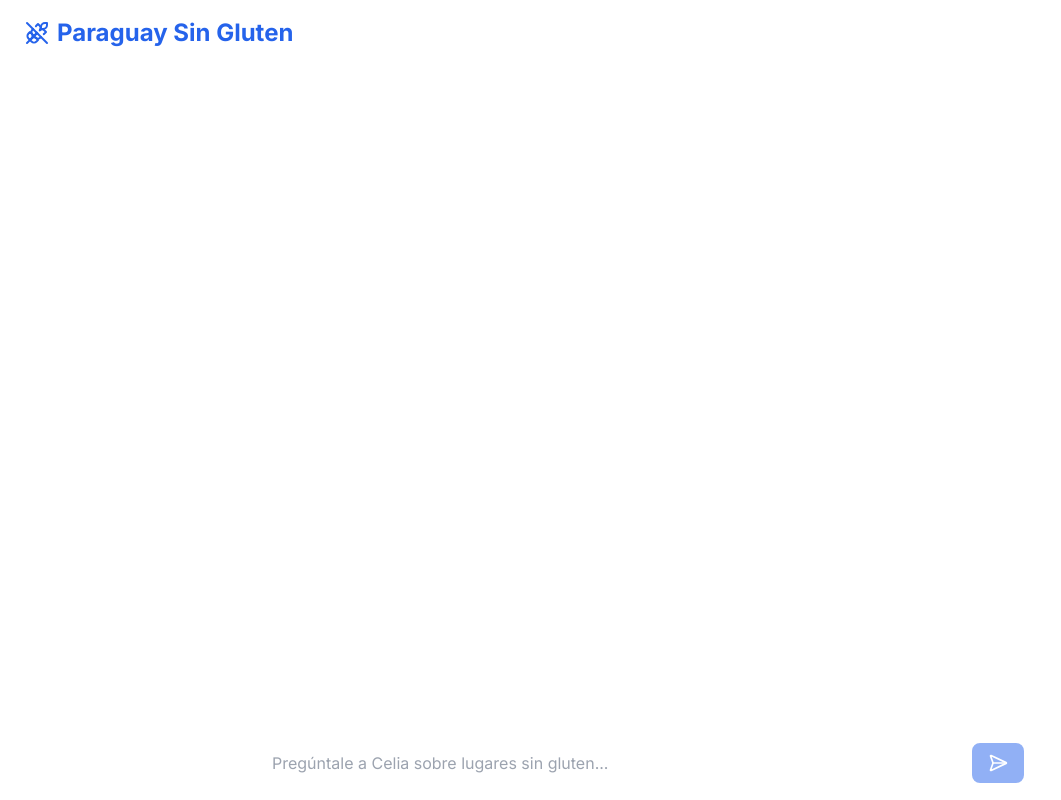
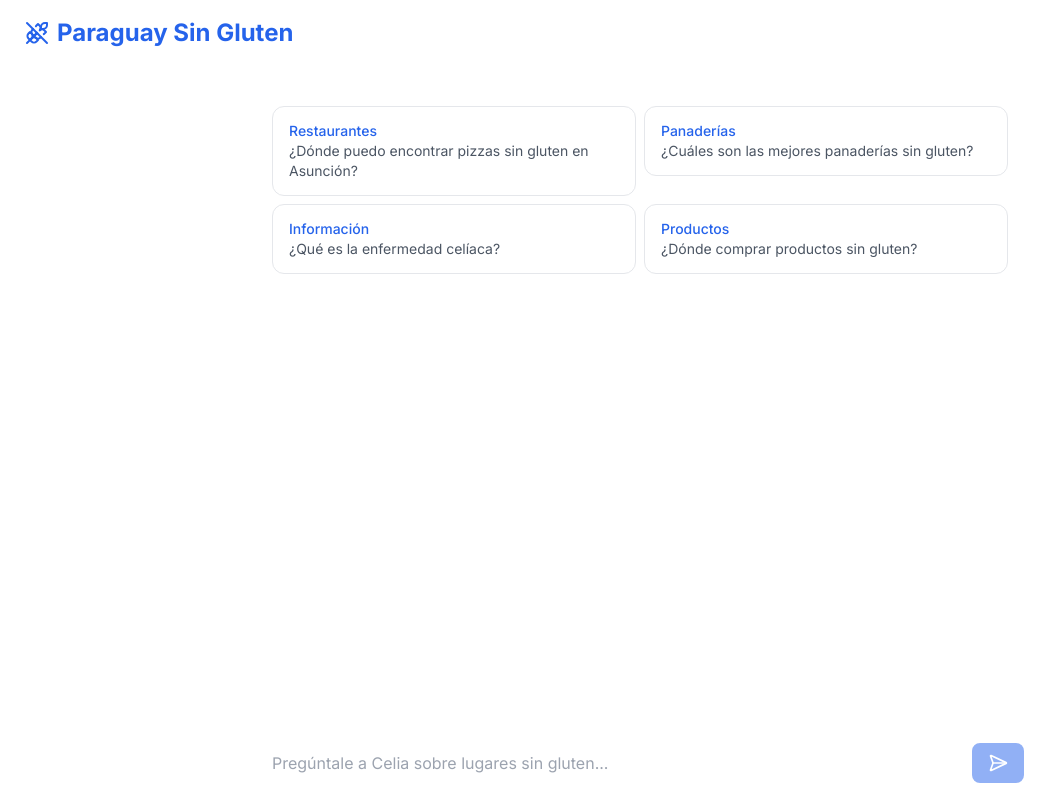
Before and after one commit to josebenitezg/gluten-free, a Next.js app: page /chat in a window 1280 px wide. Shown: the whole page, without its empty margins (0-1061 px from the left). Built offline with nearby package versions, Linux system fonts and the light colour scheme.

Commit message:
enhance chatbot

```diff
--- a/components/Chat.tsx
+++ b/components/Chat.tsx
@@ -3,6 +3,8 @@
 import { useChat } from 'ai/react';
 import { WheatOff, SendHorizontal, Loader2 } from 'lucide-react';
 import { useRouter } from 'next/navigation';
+import { SparklesIcon } from '@/components/icons';
+import { SuggestedActions } from '@/components/suggested-actions';
 
 interface ChatProps {
   id: string;
@@ -22,7 +24,7 @@ export function Chat({
   selectedModelId,
 }: ChatProps) {
   const router = useRouter();
-  const { messages, input, handleInputChange, handleSubmit, isLoading } = useChat({
+  const { messages, input, handleInputChange, handleSubmit, isLoading, append } = useChat({
     api: '/api/chat',
     id,
     initialMessages,
@@ -50,13 +52,21 @@ export function Chat({
       {/* Chat Messages */}
       <div className="flex-1 overflow-y-auto p-4 md:p-6">
         <div className="max-w-3xl mx-auto space-y-4">
-          {messages.map((message, index) => (
+          {messages.length === 0 ? (
+            <SuggestedActions chatId={id} append={append} />
+          ) : (
+            messages.map((message, index) => (
               <div
                 key={index}
-              className={`flex ${
+                className={`flex items-start gap-2 ${
                   message.role === 'user' ? 'justify-end' : 'justify-start'
                 }`}
               >
+                {message.role === 'assistant' && (
+                  <div className="flex-none w-6 h-6 rounded-full bg-blue-600/10 dark:bg-blue-500/10 flex items-center justify-center">
+                    <SparklesIcon size={14} className="text-blue-600 dark:text-blue-400" />
+                  </div>
+                )}
                 <div
                   className={`rounded-lg px-3 py-2 md:px-4 md:py-2 max-w-[85%] md:max-w-[80%] ${
                     message.role === 'user'
@@ -66,8 +76,14 @@ export function Chat({
                 >
                   {message.content}
                 </div>
+                {message.role === 'user' && (
+                  <div className="flex-none w-6 h-6 rounded-full bg-blue-600 flex items-center justify-center">
+                    <div className="text-white text-xs">Tú</div>
                   </div>
-          ))}
+                )}
+              </div>
+            ))
+          )}
         </div>
       </div>
 
--- /dev/null
+++ b/components/icons.tsx
@@ -0,0 +1,28 @@
+interface IconProps {
+  size?: number;
+  className?: string;
+}
+
+export const SparklesIcon = ({ size = 16, className }: IconProps) => (
+  <svg
+    height={size}
+    strokeLinejoin="round"
+    viewBox="0 0 16 16"
+    width={size}
+    className={className}
+    style={{ color: 'currentcolor' }}
+  >
+    <path
+      d="M2.5 0.5V0H3.5V0.5C3.5 1.60457 4.39543 2.5 5.5 2.5H6V3V3.5H5.5C4.39543 3.5 3.5 4.39543 3.5 5.5V6H3H2.5V5.5C2.5 4.39543 1.60457 3.5 0.5 3.5H0V3V2.5H0.5C1.60457 2.5 2.5 1.60457 2.5 0.5Z"
+      fill="currentColor"
+    />
+    <path
+      d="M14.5 4.5V5H13.5V4.5C13.5 3.94772 13.0523 3.5 12.5 3.5H12V3V2.5H12.5C13.0523 2.5 13.5 2.05228 13.5 1.5V1H14H14.5V1.5C14.5 2.05228 14.9477 2.5 15.5 2.5H16V3V3.5H15.5C14.9477 3.5 14.5 3.94772 14.5 4.5Z"
+      fill="currentColor"
+    />
+    <path
+      d="M8.40706 4.92939L8.5 4H9.5L9.59294 4.92939C9.82973 7.29734 11.7027 9.17027 14.0706 9.40706L15 9.5V10.5L14.0706 10.5929C11.7027 10.8297 9.82973 12.7027 9.59294 15.0706L9.5 16H8.5L8.40706 15.0706C8.17027 12.7027 6.29734 10.8297 3.92939 10.5929L3 10.5V9.5L3.92939 9.40706C6.29734 9.17027 8.17027 7.29734 8.40706 4.92939Z"
+      fill="currentColor"
+    />
+  </svg>
+);
--- /dev/null
+++ b/components/suggested-actions.tsx
@@ -0,0 +1,72 @@
+'use client';
+
+import { motion } from 'framer-motion';
+import { ChatRequestOptions, CreateMessage, Message } from 'ai';
+import { memo } from 'react';
+
+interface SuggestedActionsProps {
+  chatId: string;
+  append: (
+    message: Message | CreateMessage,
+    chatRequestOptions?: ChatRequestOptions,
+  ) => Promise<string | null | undefined>;
+}
+
+const suggestedActions = [
+  {
+    title: 'Restaurantes',
+    label: '¿Dónde puedo encontrar pizzas sin gluten en Asunción?',
+    action: '¿Dónde puedo encontrar pizzas sin gluten en Asunción?',
+  },
+  {
+    title: 'Panaderías',
+    label: '¿Cuáles son las mejores panaderías sin gluten?',
+    action: '¿Cuáles son las mejores panaderías sin gluten en Paraguay?',
+  },
+  {
+    title: 'Información',
+    label: '¿Qué es la enfermedad celíaca?',
+    action: '¿Puedes explicarme qué es la enfermedad celíaca y sus síntomas principales?',
+  },
+  {
+    title: 'Productos',
+    label: '¿Dónde comprar productos sin gluten?',
+    action: '¿Cuáles son las tiendas que venden productos sin gluten en Paraguay?',
+  },
+];
+
+function PureSuggestedActions({ append }: SuggestedActionsProps) {
+  return (
+    <div className="grid grid-cols-1 sm:grid-cols-2 gap-2 w-full max-w-3xl mx-auto p-4">
+      {suggestedActions.map((suggestedAction, index) => (
+        <motion.div
+          initial={{ opacity: 0, y: 20 }}
+          animate={{ opacity: 1, y: 0 }}
+          exit={{ opacity: 0, y: 20 }}
+          transition={{ delay: 0.05 * index }}
+          key={`suggested-action-${suggestedAction.title}-${index}`}
+          className={index > 1 ? 'hidden sm:block' : 'block'}
+        >
+          <button
+            onClick={async () => {
+              append({
+                role: 'user',
+                content: suggestedAction.action,
+              });
+            }}
+            className="text-left border dark:border-gray-700 rounded-xl px-4 py-3.5 text-sm flex flex-col w-full h-auto justify-start items-start hover:bg-gray-50 dark:hover:bg-gray-800 transition-colors"
+          >
+            <span className="font-medium text-blue-600 dark:text-blue-400">
+              {suggestedAction.title}
+            </span>
+            <span className="text-gray-600 dark:text-gray-400">
+              {suggestedAction.label}
+            </span>
+          </button>
+        </motion.div>
+      ))}
+    </div>
+  );
+}
+
+export const SuggestedActions = memo(PureSuggestedActions, () => true);
```
Lines whose indentation alone changed are shown as unchanged.
